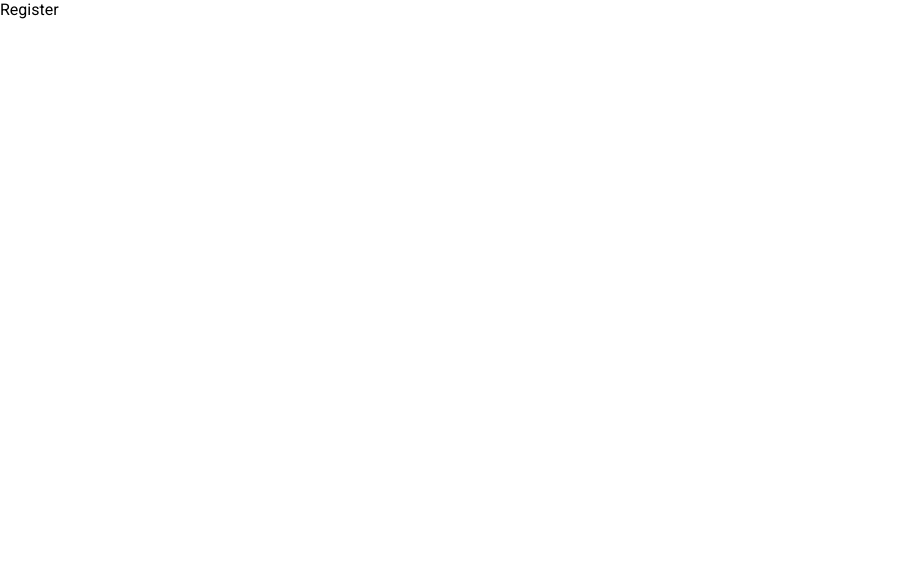
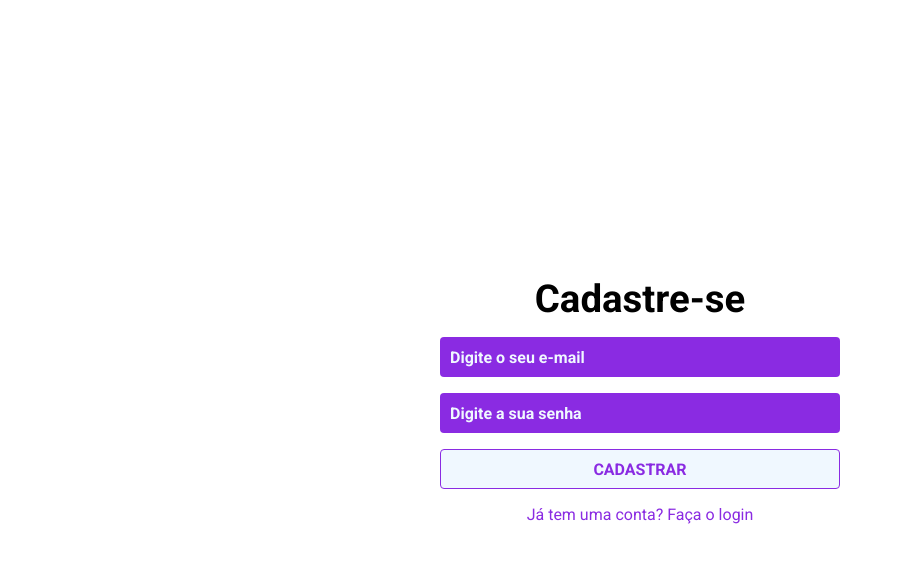
Before and after one commit to Adrianodbs/ingl-s-react, a React (Create React App) app: page /register in a window 1280 px wide. Shown: the top 562 px of the page, without its empty margins (0-902 px from the left). Built offline with nearby package versions, Linux system fonts and the light colour scheme.

Commit message:
criando funcionalidades do login e do register

```diff
--- /dev/null
+++ b/src/pages/Admin/index.js
@@ -0,0 +1,5 @@
+import './admin.css'
+
+export default function Admin() {
+  return <div>Admin</div>
+}
--- a/src/pages/Home/index.js
+++ b/src/pages/Home/index.js
@@ -1,20 +1,53 @@
-import { Link } from 'react-router-dom'
+import { Link, useNavigate } from 'react-router-dom'
 import { useState } from 'react'
 import './style.css'
+
+import { auth } from '../../firebase/firebaseConnection'
+import { signInWithEmailAndPassword } from 'firebase/auth'
 
 export default function Home() {
   const [senha, setSenha] = useState('')
   const [email, setEmail] = useState('')
+
+  const navigate = useNavigate()
+
+  async function handleLogin(e) {
+    e.preventDefault()
+    if (email !== '' || senha !== '') {
+      await signInWithEmailAndPassword(auth, email, senha)
+        .then(() => {
+          //navegar para a página principal
+          navigate('/dicionario', { replace: true })
+        })
+        .catch(err => {
+          console.log(err)
+        })
+    } else {
+      alert('Preencha todos os campos!')
+    }
+  }
 
   return (
     <div className="home">
       <h1>Inglês React</h1>
       <h3>Faça seu login</h3>
 
-      <form>
-        <input type="text" placeholder="Digite o seu e-mail" />
-        <input type="password" placeholder="Digite a sua senha" />
-        <button className="btn-home">LOGIN</button>
+      <form onSubmit={handleLogin}>
+        <input
+          type="text"
+          placeholder="Digite o seu e-mail"
+          value={email}
+          onChange={e => setEmail(e.target.value)}
+        />
+        <input
+          type="password"
+          placeholder="Digite a sua senha"
+          value={senha}
+          onChange={e => setSenha(e.target.value)}
+        />
+        <button type="submit" className="btn-home">
+          LOGIN
+        </button>
         <Link to="/register">Não tem conta? Registre-se</Link>
       </form>
     </div>
--- a/src/pages/Register/index.js
+++ b/src/pages/Register/index.js
@@ -1,5 +1,51 @@
-import React from 'react'
+import { Link, useNavigate } from 'react-router-dom'
+import { useState } from 'react'
+import '../Home/style.css'
+
+import { auth } from '../../firebase/firebaseConnection'
+import { createUserWithEmailAndPassword } from 'firebase/auth'
 
 export default function Register() {
-  return <div>Register</div>
+  const [senha, setSenha] = useState('')
+  const [email, setEmail] = useState('')
+  const navigate = useNavigate()
+
+  async function handleRegister(e) {
+    e.preventDefault()
+    if (email !== '' || senha !== '') {
+      await createUserWithEmailAndPassword(auth, email, senha)
+        .then(() => {
+          navigate('/dicionario', { replace: true })
+        })
+        .catch(err => {
+          console.log(err)
+        })
+    } else {
+      alert('Preencha todos os campos!')
+    }
+  }
+  return (
+    <div className="home">
+      <h1>Cadastre-se</h1>
+
+      <form onSubmit={handleRegister}>
+        <input
+          type="text"
+          placeholder="Digite o seu e-mail"
+          value={email}
+          onChange={e => setEmail(e.target.value)}
+        />
+        <input
+          type="password"
+          placeholder="Digite a sua senha"
+          value={senha}
+          onChange={e => setSenha(e.target.value)}
+        />
+        <button type="submit" className="btn-home">
+          CADASTRAR
+        </button>
+        <Link to="/">Já tem uma conta? Faça o login</Link>
+      </form>
+    </div>
+  )
 }
--- a/src/routes/index.js
+++ b/src/routes/index.js
@@ -9,6 +9,7 @@ function RoutesApp() {
     <Routes>
       <Route path="/" element={<Home />} />
       <Route path="/register" element={<Register />} />
+      <Route path="/dicionario" element={<DicionarioPage />} />
     </Routes>
   )
 }
```
Also changed, not shown: src/pages/Admin/admin.css (added).
